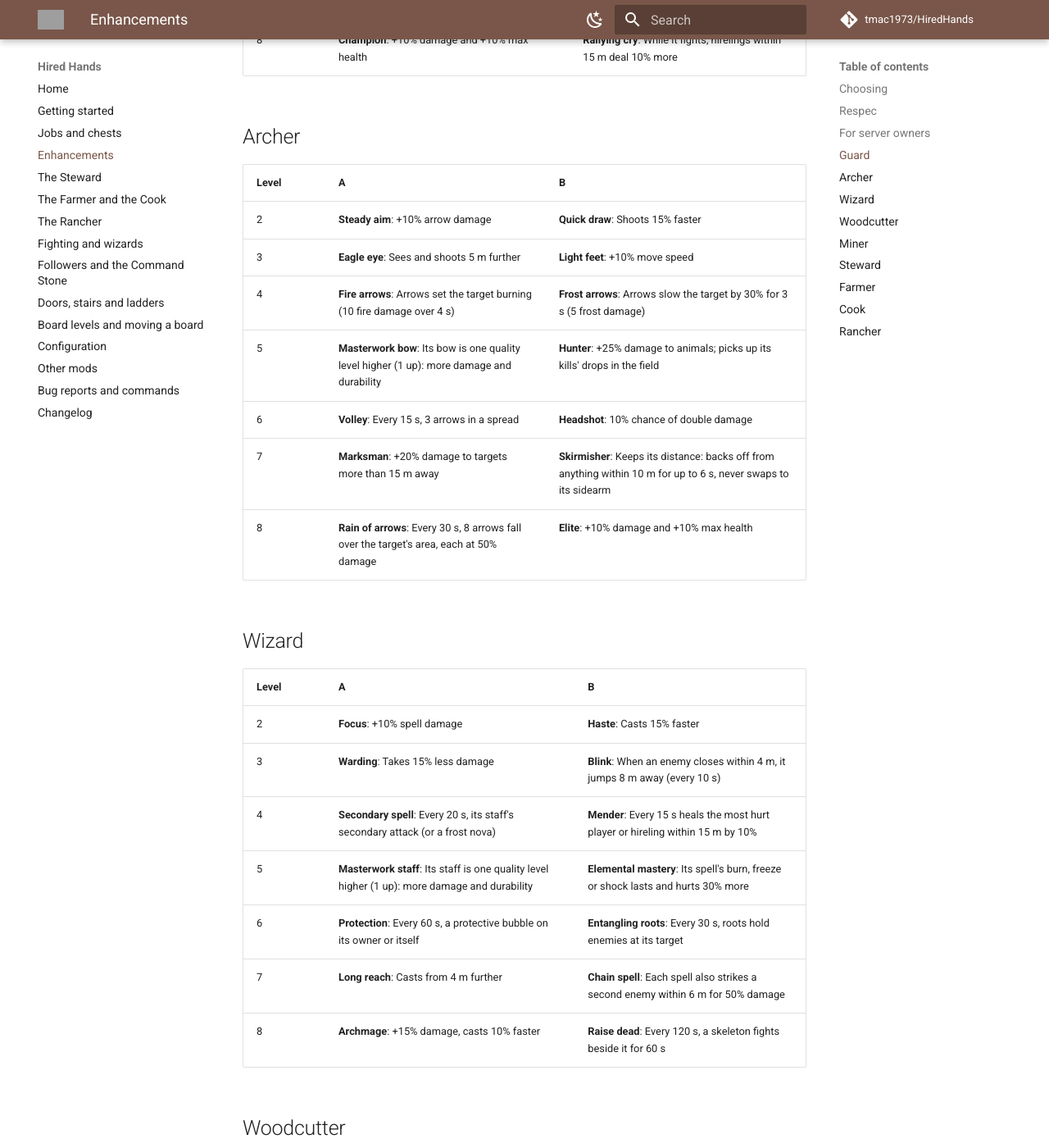
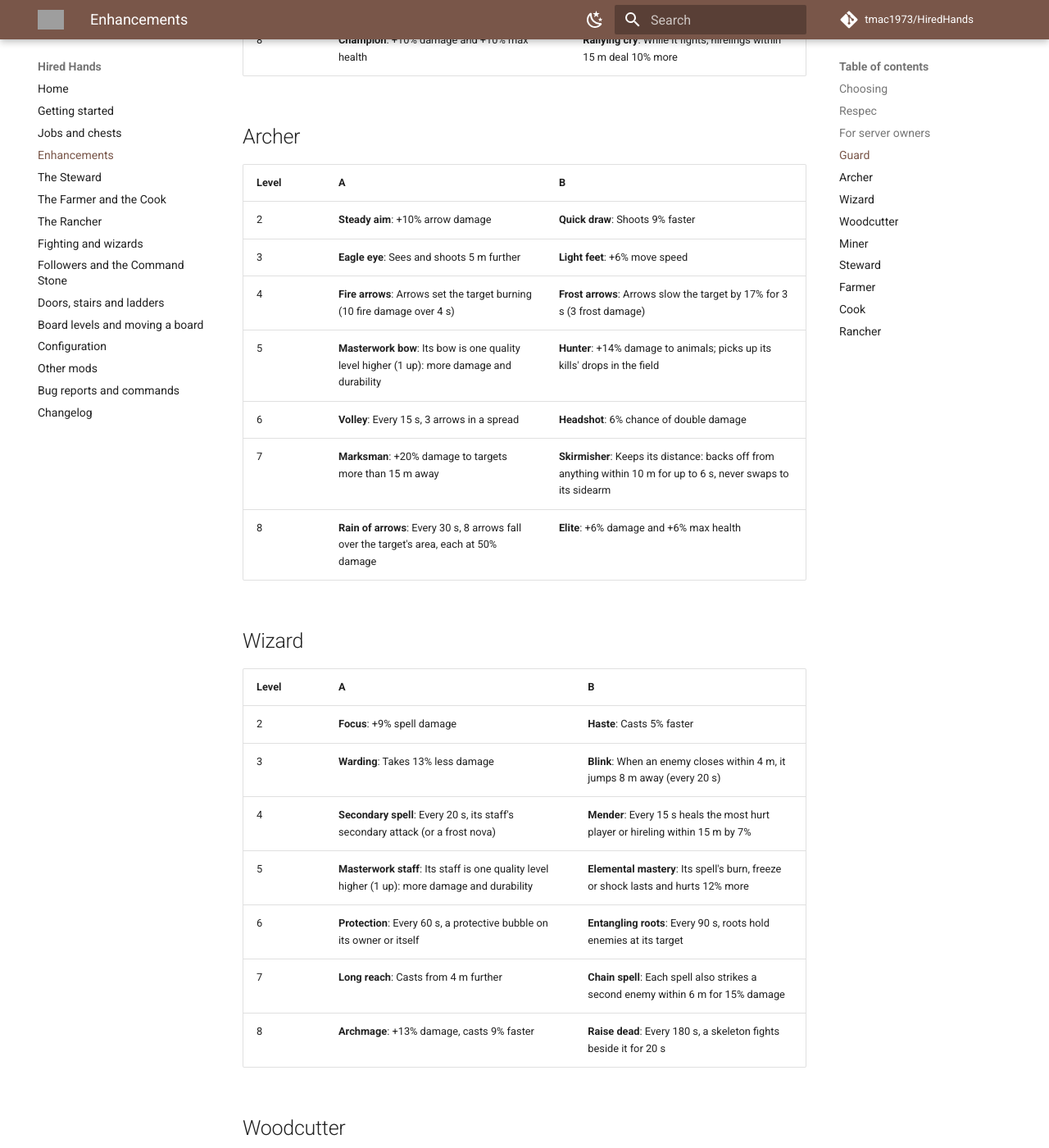
Before and after one commit to tmac1973/HiredHands, an MkDocs documentation site: the page built from docs-site/enhancements.md, in a window 1280 px wide and 1400 px high, scrolled down 1538 px. Shown: the whole window at 82% size. Built offline with MkDocs 1.6.1 and Material for MkDocs 9.7.7, drawn with Linux system fonts in a browser that asks for light colours; comment, search, counter and statistics services are not loaded; grey boxes are pictures that could not be loaded.

Commit message:
feat(enhancements): balance pass from duels (archer all-B and wizard numbers trimmed; guards and archer all-A in range); enh_all macro; version 0.10.0
Duels (level 8, no picks / all-A / all-B, vs 5 one-star trolls, 10 draugr,
3 lox): Guard 25%/22%, Archer 30%/47%->22%, Wizard 41%->29%, 61%->~50% (32% on
kill time alone; flagged for Tim in docs/next-release.md with the numbers).
Rows and unit tests follow the new numbers; docs page regenerated.

```diff
--- a/docs-site/enhancements.md
+++ b/docs-site/enhancements.md
@@ -42,25 +42,25 @@ half the hire fee for its level (coins and food, from the board), as set by `res
 
 | Level | A | B |
 |---|---|---|
-| 2 | **Steady aim**: +10% arrow damage | **Quick draw**: Shoots 15% faster |
-| 3 | **Eagle eye**: Sees and shoots 5 m further | **Light feet**: +10% move speed |
-| 4 | **Fire arrows**: Arrows set the target burning (10 fire damage over 4 s) | **Frost arrows**: Arrows slow the target by 30% for 3 s (5 frost damage) |
-| 5 | **Masterwork bow**: Its bow is one quality level higher (1 up): more damage and durability | **Hunter**: +25% damage to animals; picks up its kills' drops in the field |
-| 6 | **Volley**: Every 15 s, 3 arrows in a spread | **Headshot**: 10% chance of double damage |
+| 2 | **Steady aim**: +10% arrow damage | **Quick draw**: Shoots 9% faster |
+| 3 | **Eagle eye**: Sees and shoots 5 m further | **Light feet**: +6% move speed |
+| 4 | **Fire arrows**: Arrows set the target burning (10 fire damage over 4 s) | **Frost arrows**: Arrows slow the target by 17% for 3 s (3 frost damage) |
+| 5 | **Masterwork bow**: Its bow is one quality level higher (1 up): more damage and durability | **Hunter**: +14% damage to animals; picks up its kills' drops in the field |
+| 6 | **Volley**: Every 15 s, 3 arrows in a spread | **Headshot**: 6% chance of double damage |
 | 7 | **Marksman**: +20% damage to targets more than 15 m away | **Skirmisher**: Keeps its distance: backs off from anything within 10 m for up to 6 s, never swaps to its sidearm |
-| 8 | **Rain of arrows**: Every 30 s, 8 arrows fall over the target's area, each at 50% damage | **Elite**: +10% damage and +10% max health |
+| 8 | **Rain of arrows**: Every 30 s, 8 arrows fall over the target's area, each at 50% damage | **Elite**: +6% damage and +6% max health |
 
 ## Wizard
 
 | Level | A | B |
 |---|---|---|
-| 2 | **Focus**: +10% spell damage | **Haste**: Casts 15% faster |
-| 3 | **Warding**: Takes 15% less damage | **Blink**: When an enemy closes within 4 m, it jumps 8 m away (every 10 s) |
-| 4 | **Secondary spell**: Every 20 s, its staff's secondary attack (or a frost nova) | **Mender**: Every 15 s heals the most hurt player or hireling within 15 m by 10% |
-| 5 | **Masterwork staff**: Its staff is one quality level higher (1 up): more damage and durability | **Elemental mastery**: Its spell's burn, freeze or shock lasts and hurts 30% more |
-| 6 | **Protection**: Every 60 s, a protective bubble on its owner or itself | **Entangling roots**: Every 30 s, roots hold enemies at its target |
-| 7 | **Long reach**: Casts from 4 m further | **Chain spell**: Each spell also strikes a second enemy within 6 m for 50% damage |
-| 8 | **Archmage**: +15% damage, casts 10% faster | **Raise dead**: Every 120 s, a skeleton fights beside it for 60 s |
+| 2 | **Focus**: +9% spell damage | **Haste**: Casts 5% faster |
+| 3 | **Warding**: Takes 13% less damage | **Blink**: When an enemy closes within 4 m, it jumps 8 m away (every 20 s) |
+| 4 | **Secondary spell**: Every 20 s, its staff's secondary attack (or a frost nova) | **Mender**: Every 15 s heals the most hurt player or hireling within 15 m by 7% |
+| 5 | **Masterwork staff**: Its staff is one quality level higher (1 up): more damage and durability | **Elemental mastery**: Its spell's burn, freeze or shock lasts and hurts 12% more |
+| 6 | **Protection**: Every 60 s, a protective bubble on its owner or itself | **Entangling roots**: Every 90 s, roots hold enemies at its target |
+| 7 | **Long reach**: Casts from 4 m further | **Chain spell**: Each spell also strikes a second enemy within 6 m for 15% damage |
+| 8 | **Archmage**: +13% damage, casts 9% faster | **Raise dead**: Every 180 s, a skeleton fights beside it for 20 s |
 
 ## Woodcutter
 
```
Also changed, not shown: docs/next-release.md (+19 -0 lines), 6 other files.
